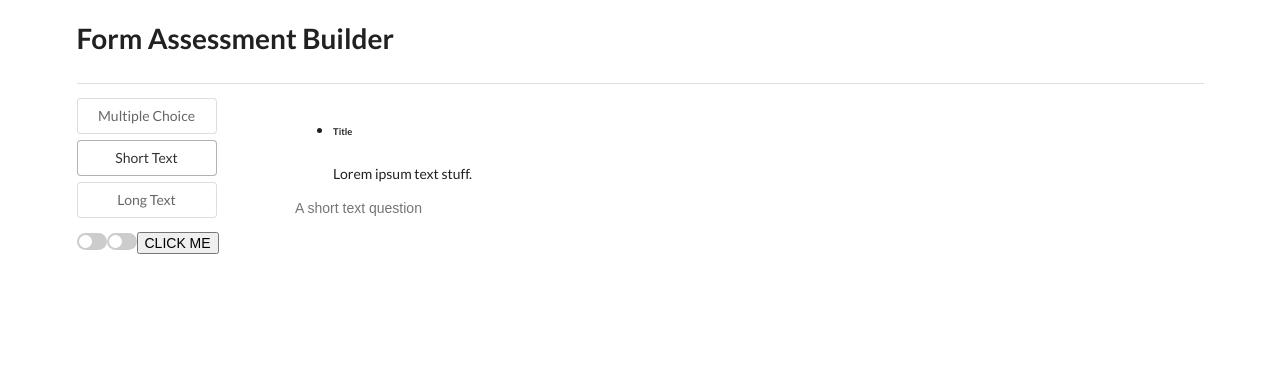
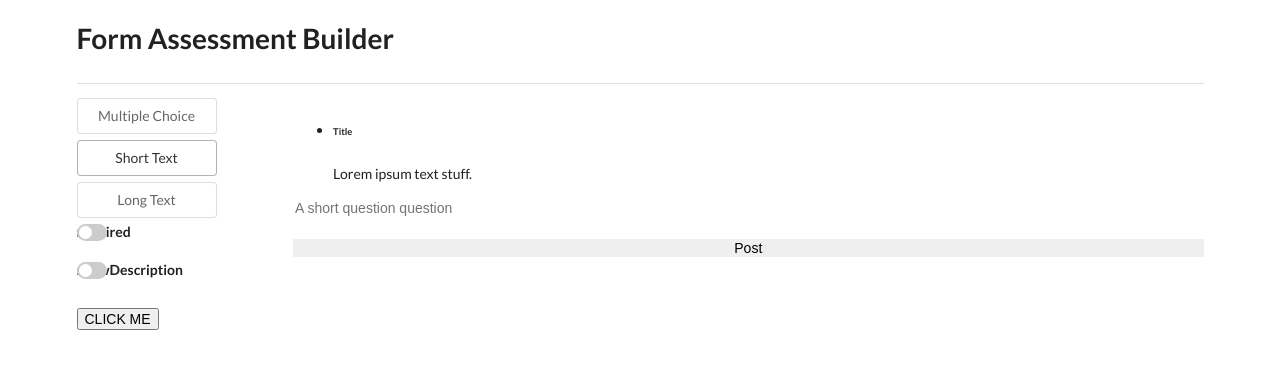
Before and after one commit to ray760/reactformbuilder, a React (Create React App) app: page / in a window 1280 px wide. Both pictures are taken after a click on the button "Short Text". Shown: the top 368 px of the page. Built offline with nearby package versions, Linux system fonts and the light colour scheme.

Commit message:
1. Storing short and Long question in redux store. 2. updated short and long form components. Next: Persist data to json-server

```diff
--- a/package.json
+++ b/package.json
@@ -7,7 +7,8 @@
     "react": "^16.6.3",
     "react-dom": "^16.6.3",
     "react-redux": "^5.1.1",
-    "react-scripts": "2.1.1",
+    "react-scripts": "^2.1.3",
+    "react-thunk": "^1.0.0",
     "redux": "^4.0.1"
   },
   "scripts": {
@@ -26,6 +27,6 @@
     "not op_mini all"
   ],
   "devDependencies": {
-    "json-server": "^0.14.0"
+    "json-server": "^0.14.2"
   }
 }
--- a/src/actions/index.js
+++ b/src/actions/index.js
@@ -1,10 +1,15 @@
 import { CREATE_NEW_QUESTION, QUESTION_TYPE } from '../constants';
 
 export const question = (data) => {
-  //console.log('ACTION: ',data)
   return {
     type: QUESTION_TYPE,
     data
+  }
+}
+
+export const reset = () => {
+  return {
+    type: 'RESET'
   }
 }
 
--- a/src/components/FormHolder.js
+++ b/src/components/FormHolder.js
@@ -31,9 +31,10 @@ class FormHolder extends Component {
             <p>Lorem ipsum text stuff.</p>
           </li>
         </ul>
-        <form onSubmit={this.handleSubmit}>
+        {/* <form onSubmit={this.handleSubmit}> */}
           {this.returnQuestion(this.props.question.questionType)}
-        </form>
+          {/* <input type="submit" value="Post"/> */}
+        {/* </form> */}
       </React.Fragment>
     )
   }
--- a/src/components/LongForm.js
+++ b/src/components/LongForm.js
@@ -1,38 +1,69 @@
 import React, { Component } from 'react';
 import { connect } from 'react-redux';
+import { createNewQuestion, reset } from '../actions';
 
 /* Long text question form */
 class LongForm extends Component {
+  longQuestion = React.createRef();
+  questionDescription = React.createRef();
 
-  state = {
-    text: '',
-    descriptionText: ''
+  handleSubmit = (evt) => {
+    evt.preventDefault();
+
+    const showDescription = this.props.question.showDescription;
+    let questionTxt = this.longQuestion.current.value;
+    let descriptionTxt = null;
+
+    if(showDescription) {
+      descriptionTxt = this.questionDescription.current.value;
+    }
+
+    const data = {
+      question: questionTxt,
+      description: descriptionTxt
+    }
+
+    this.props.addQuestion({...this.props.question, ...data});
+
+    this.clearCurrent();
   }
 
-  handleChange = (e) => {
-    let txtValue = e.target.value;
-    this.setState({
-      text: txtValue
-    })
+  clearCurrent = () => {
+    this.props.resetQuestion();
+    this.longQuestion.current.value = '';
+    this.questionDescription.current.value = '';
   }
-
   render() {
     return (
-      <div>
-        <b>{this.state.text}</b>
-        <input required={ this.props.question.required } onChange={this.handleChange} type="text" ref={this.longQuestion} placeholder="A long text question" value={this.state.text} /> <br /><br />
-        { this.props.question.description ?
-            <textarea required={ this.props.question.required } rows="5" ref={this.editMessage} cols="28" placeholder="Write your description here." />
-           : null
-        }
+      <React.Fragment>
+        <form onSubmit={this.handleSubmit}>
+          <input required={ this.props.question.required } onChange={this.handleChange} type="text" ref={this.longQuestion} placeholder="A long text question" /> <br /><br />
+          { this.props.question.showDescription ?
+              <textarea required={ this.props.question.required } rows="5" ref={this.questionDescription} cols="28" placeholder="Write your description here." />
+            : null
+          }
+          <input type="submit" value="Post"/>
+        </form>
 
-      </div>
+        </React.Fragment>
     )
   }
 }
 
-const mapStateToProps = ({ question }) => {
-  return { question }
+const mapStateToProps = ({ question, questions}) => {
+  return { question, questions }
 }
 
-export default connect(mapStateToProps)(LongForm);
+const mapDispatchToProps = (dispatch) => {
+  return {
+    dispatch,
+    addQuestion: (data) => {
+      dispatch(createNewQuestion(data));
+    },
+    resetQuestion: () => {
+      dispatch(reset())
+    }
+  }
+}
+
+export default connect(mapStateToProps, mapDispatchToProps)(LongForm);
--- a/src/components/Selection.js
+++ b/src/components/Selection.js
@@ -28,10 +28,9 @@ class Selection extends Component {
           <QuestionBtn questionType="multiple_choice" question="Multiple Choice" />
           <QuestionBtn questionType="short_text" question="Short Text" />
           <QuestionBtn questionType="long_text" question="Long Text" />
+          <Switch class="required" />
+          <Switch class="showDescription" />
         </div>
-
-        <Switch class="required" />
-        <Switch class="description" />
       </React.Fragment>
     )
   }
--- a/src/components/ShortForm.js
+++ b/src/components/ShortForm.js
@@ -1,38 +1,71 @@
 import React, { Component } from 'react';
 import { connect } from 'react-redux';
+import { createNewQuestion, reset } from '../actions';
 
-/* Short text question form */
+/* Short question question form */
 class ShortForm extends Component {
 
-  state = {
-    text: '',
-    descriptionText: ''
+  shortQuestion = React.createRef();
+  questionDescription = React.createRef();
+
+  handleSubmit = (evt) => {
+    evt.preventDefault();
+
+    const showDescription = this.props.question.showDescription;
+    let questionTxt = this.shortQuestion.current.value;
+    let descriptionTxt = null;
+
+    if(showDescription) {
+      descriptionTxt = this.questionDescription.current.value;
+    }
+
+    const data = {
+      question: questionTxt,
+      description: descriptionTxt
+    }
+
+    this.props.addQuestion({...this.props.question, ...data});
+
+    this.clearCurrent();
   }
 
-  handleChange = (e) => {
-    let txtValue = e.target.value;
-    this.setState({
-      text: txtValue
-    })
+  clearCurrent = () => {
+    this.props.resetQuestion();
+    this.shortQuestion.current.value = '';
+    this.questionDescription.current.value = '';
   }
 
   render() {
+
     return (
-      <div>
-        <b>{this.state.text}</b>
-        <input required={ this.props.question.required } onChange={this.handleChange} type="text" ref={this.shortQuestion} placeholder="A short text question" value={this.state.text} /> <br /><br />
-        { this.props.question.description ?
-            <textarea required={ this.props.question.required } rows="5" ref={this.editMessage} cols="28" placeholder="Write your description here." />
-           : null
-        }
-
-      </div>
+      <React.Fragment>
+        <form onSubmit={this.handleSubmit}>
+          <input className="question" maxLength="70" required={ this.props.question.required } type="question" ref={this.shortQuestion} placeholder="A short question question" /> <br /><br />
+          { this.props.question.showDescription ?
+              <textarea className="description" required={ this.props.question.required } rows="5" ref={this.questionDescription} cols="28" placeholder="Write your description here." />
+            : null
+          }
+          <input type="submit" value="Post"/>
+        </form>
+      </React.Fragment>
     )
   }
 }
 
-const mapStateToProps = ({ question }) => {
-  return { question }
+const mapStateToProps = ({ question, questions}) => {
+  return { question, questions }
 }
 
-export default connect(mapStateToProps)(ShortForm);
+const mapDispatchToProps = (dispatch) => {
+  return {
+    dispatch,
+    addQuestion: (data) => {
+      dispatch(createNewQuestion(data));
+    },
+    resetQuestion: () => {
+      dispatch(reset())
+    }
+  }
+}
+
+export default connect(mapStateToProps, mapDispatchToProps)(ShortForm);
--- a/src/components/Switch.js
+++ b/src/components/Switch.js
@@ -10,10 +10,13 @@ const Switch = (props) => {
   }
 
   return (
-    <label className="switch">
-        <input onChange={handleSwitch} type="checkbox" className={props.class} readOnly="" tabIndex="0"/>
-        <span className="slider round"></span>
-    </label>
+    <div className="item">
+      <label className="switch">
+        <b style={{display: 'block'}}>{ props.class }</b>
+          <input onChange={handleSwitch} type="checkbox" className={props.class} readOnly="" tabIndex="0"/>
+          <span className="slider round"></span>
+      </label>
+    </div>
   )
 }
 
--- a/src/reducers/questionTypeReducer.js
+++ b/src/reducers/questionTypeReducer.js
@@ -1,14 +1,20 @@
+import { QUESTION_TYPE } from '../constants';
+
 const initialState = {
   questionType: '',
+  question: '',
+  description: null,
   required: false,
-  description: false
+  showDescription: false
 }
 
 const questionType = (state = initialState, action) => {
-  //console.log('REDUCER: ', {...action.data});
   switch(action.type) {
-    case 'QUESTION_TYPE':
+    case QUESTION_TYPE:
       return { ...state, ...action.data };
+
+    case 'RESET':
+      return { ...state, ...initialState }
 
     default:
       return state;
```
Also changed, not shown: src/store/index.js (+5 -3 lines), 1 other file (tests, documents, lock files or other folders).
